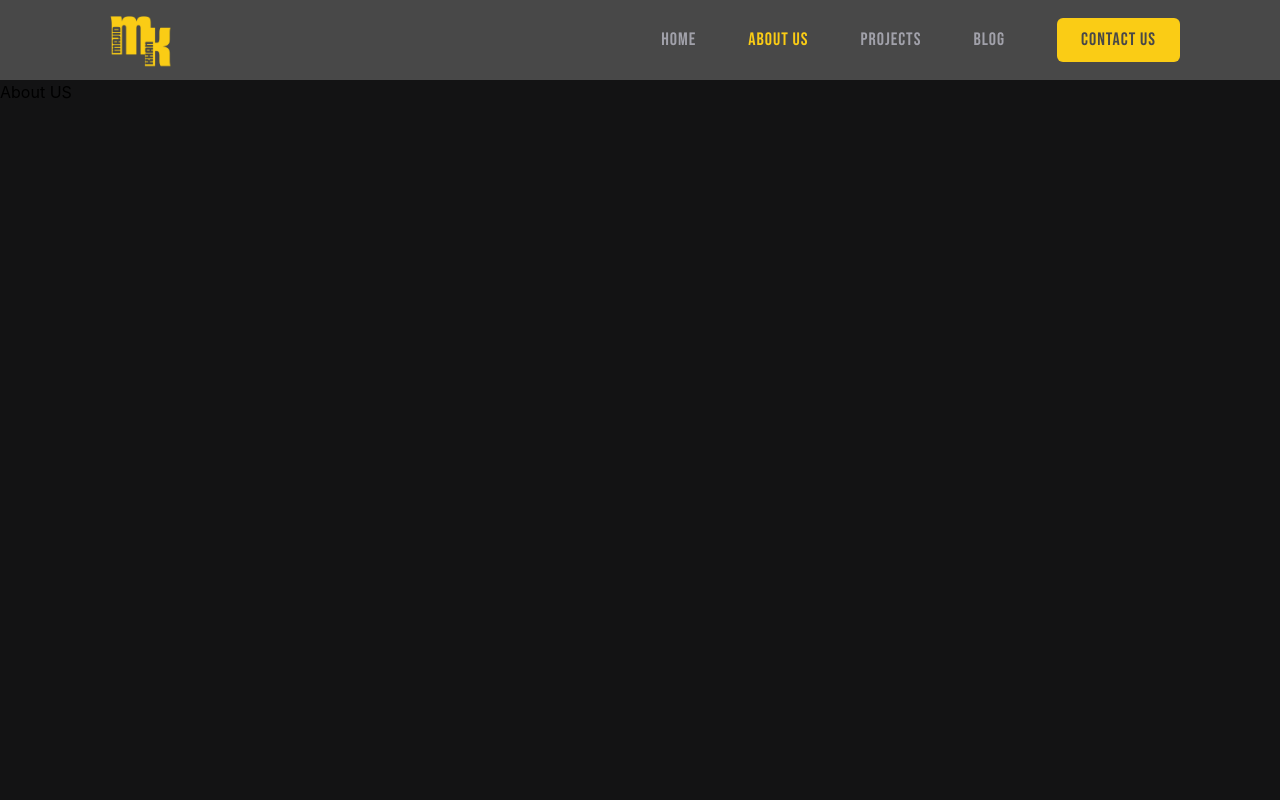
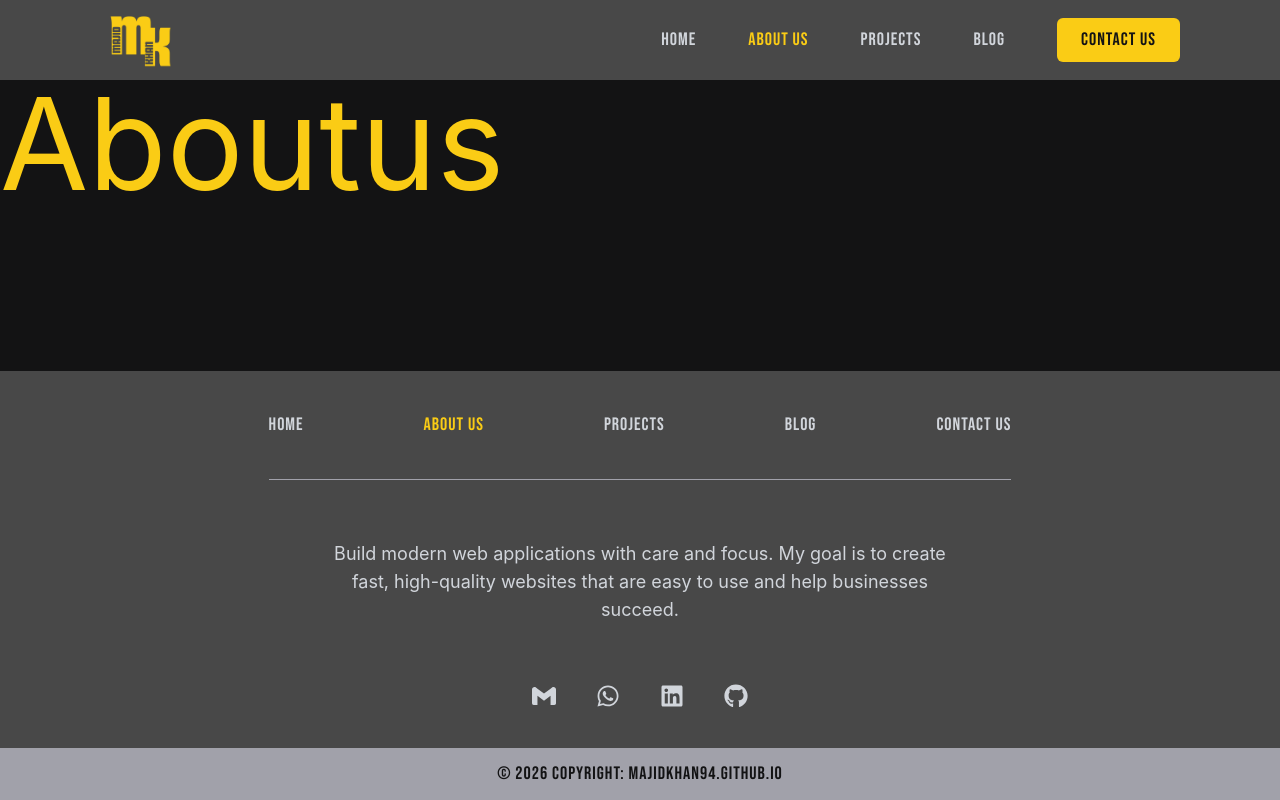
Before and after one commit to Majidkhan94/majidkhan94.github.io, a React (Vite) app: page /Aboutus in a window 1280 px wide. Built offline with nearby package versions, Linux system fonts and the light colour scheme.

Commit message:
Footer Completed

```diff
--- a/src/Components/Footer.jsx
+++ b/src/Components/Footer.jsx
@@ -1,8 +1,45 @@
-export const Footer = ()=>{
-  return(<>
+import { NavLink } from "react-router-dom";
+import { FaGithub, FaLinkedin, FaWhatsapp } from "react-icons/fa";
+import { SiGmail } from "react-icons/si";
 
+export const Footer = () => {
+  return (<>
+      <footer className="bg-CardBgColor w-full flex flex-col justify-center items-center fixed bottom-0">
+        <section>
 
+          <nav className="md:flex gap-30 items-center justify-center font-bebas text-lg tracking-[1px] py-10 hidden">
+            <NavLink to="/" className={({ isActive }) => `transition-all duration-1000 hover:text-GoldColor ${isActive ? "text-GoldColor" : "text-NavColor"}`}> Home </NavLink>
+            <NavLink to="/Aboutus" className={({ isActive }) => `transition-all duration-1000 hover:text-GoldColor ${isActive ? "text-GoldColor" : "text-NavColor"}`}> About Us </NavLink>
+            <NavLink to="/Projects" className={({ isActive }) => `transition-all duration-1000 hover:text-GoldColor ${isActive ? "text-GoldColor" : "text-NavColor"}`}> Projects </NavLink>
+            <NavLink to="/Blog" className={({ isActive }) => `transition-all duration-1000 hover:text-GoldColor ${isActive ? "text-GoldColor" : "text-NavColor"}`}> Blog </NavLink>
+            <NavLink to="/Contactus" className={({ isActive }) => `transition-all duration-1000 hover:text-GoldColor ${isActive ? "text-GoldColor" : "text-NavColor"}`}> Contact Us </NavLink>
+          </nav>
 
+          <hr className="border-GreyColor w-full mx-auto md:flex hidden" />
 
+          {/* Logo */}
+          <span className="flex md:hidden justify-center items-center pt-5">
+          <NavLink to="/"><img className='w-20' src="/Logo.png" /></NavLink>
+          </span>
 
-  </>)}
+          <p className="text-NavColor py-5 md:py-15 text-lg md:w-160 text-center mx-auto">
+            Build modern web applications with care and focus. My goal is to create fast, high-quality websites that are easy to use and help businesses succeed.
+          </p>
+
+        </section>
+
+        <section className="flex flex-col items-center gap-5 pt-5 md:pt-0 w-full">
+
+          <span className="flex pb-5 gap-10 text-2xl text-NavColor items-center justify-center">
+            <a href="mailto:majidkhan.dev94@gmail.com"><SiGmail className="hover:text-GoldColor transition-all" /></a>
+            <a href="https://wa.me/923411022489"><FaWhatsapp className="hover:text-GoldColor transition-all" /></a>
+            <a href="https://www.linkedin.com/in/majidkhan94/"><FaLinkedin className="hover:text-GoldColor transition-all" /></a>
+            <a href="https://github.com/Majidkhan94"><FaGithub className="hover:text-GoldColor transition-all" /></a>
+          </span>
+
+          <span className="text-BodyColor bg-GreyColor w-full text-lg font-bebas text-center py-3 tracking-[1px]">
+            © 2026 Copyright: Majidkhan94.github.io
+          </span>
+        </section>
+      </footer>
+    </>)}
--- a/src/Components/Header.jsx
+++ b/src/Components/Header.jsx
@@ -16,19 +16,19 @@ export const Header = ()=>{
       <nav className="md:flex gap-13 items-center font-bebas text-lg tracking-[1px] hidden">
 
       <NavLink to="/" className={({ isActive }) => `transition-all duration-1000 hover:text-GoldColor
-      ${ isActive ? "text-GoldColor" : "text-GreyColor" }` }> Home </NavLink>
+      ${ isActive ? "text-GoldColor" : "text-NavColor" }` }> Home </NavLink>
 
       <NavLink to="/Aboutus" className={({ isActive }) => `transition-all duration-1000 hover:text-GoldColor
-      ${ isActive ? "text-GoldColor" : "text-GreyColor" }` }> About Us </NavLink>
+      ${ isActive ? "text-GoldColor" : "text-NavColor" }` }> About Us </NavLink>
 
       <NavLink to="/Projects" className={({ isActive }) => `transition-all duration-1000 hover:text-GoldColor
-      ${ isActive ? "text-GoldColor" : "text-GreyColor" }` }> Projects </NavLink>
+      ${ isActive ? "text-GoldColor" : "text-NavColor" }` }> Projects </NavLink>
 
     <NavLink to="/Blog" className={({ isActive }) => `transition-all duration-1000 hover:text-GoldColor
-    ${ isActive ? "text-GoldColor" : "text-GreyColor" }` }> Blog </NavLink>
+    ${ isActive ? "text-GoldColor" : "text-NavColor" }` }> Blog </NavLink>
 
     {/* Contact US Button */}
-    <NavLink to="/Contactus" className="relative overflow-hidden group bg-GoldColor px-6 py-2 rounded-md  text-CardBgColor inline-block">
+    <NavLink to="/Contactus" className="relative overflow-hidden group bg-GoldColor px-6 py-2 rounded-md  text-BodyColor inline-block">
 
     {/* Background Layer jo slide karega */}
     <span className="absolute inset-0 w-0 bg-BodyColor transition-all duration-2000 linear group-hover:w-full"></span>
@@ -47,16 +47,16 @@ export const Header = ()=>{
   <div onClick={() => setIsOpen(false)} className="absolute top-10 right-10 text-GoldColor text-3xl"> ✕ </div>
 
   <NavLink to="/" onClick={() => setIsOpen(false)}
-  className="text-3xl text-GreyColor"> Home </NavLink>
+  className="text-3xl text-NavColor"> Home </NavLink>
 
   <NavLink to="/Aboutus" onClick={() => setIsOpen(false)}
-  className="text-3xl text-GreyColor"> About Us </NavLink>
+  className="text-3xl text-NavColor"> About Us </NavLink>
 
   <NavLink to="/Projects" onClick={() => setIsOpen(false)}
-  className="text-3xl text-GreyColor"> Projects </NavLink>
+  className="text-3xl text-NavColor"> Projects </NavLink>
 
   <NavLink to="/Blog" onClick={() => setIsOpen(false)}
-  className="text-3xl text-GreyColor"> Blog </NavLink>
+  className="text-3xl text-NavColor"> Blog </NavLink>
 
   <NavLink to="/Contactus" onClick={() => setIsOpen(false)}
   className="bg-GoldColor text-BodyColor px-10 py-3 rounded-md text-2xl"> Contact Us </NavLink>
--- a/src/Pages/Aboutus.jsx
+++ b/src/Pages/Aboutus.jsx
@@ -1,4 +1,4 @@
 export const Aboutus = () =>{return(<>
 
-<h1>About US</h1>
+<h1 className="text-9xl text-GoldColor">Aboutus</h1>
 </>)}
--- a/src/Pages/Blog.jsx
+++ b/src/Pages/Blog.jsx
@@ -1 +1,7 @@
-export const Blog = () =>{return(<></>)}
+export const Blog = () =>{return(<>
+
+
+<h1 className="text-9xl text-GoldColor">Blog</h1>
+
+
+</>)}
--- a/src/Pages/Contactus.jsx
+++ b/src/Pages/Contactus.jsx
@@ -1 +1,5 @@
-export const Contactus = () =>{return(<></>)}
+export const Contactus = () =>{return(<>
+
+<h1 className="text-9xl text-GoldColor">Contact Us</h1>
+
+</>)}
--- a/src/Pages/Home.jsx
+++ b/src/Pages/Home.jsx
@@ -3,6 +3,6 @@
 export const Home = ()=>{
   return(<>
 
-
+<h1 className="text-9xl text-GoldColor">Home</h1>
 
   </>)}
--- a/src/Pages/Projects.jsx
+++ b/src/Pages/Projects.jsx
@@ -1 +1,7 @@
-export const Projects = () =>{return(<></>)}
+export const Projects = () =>{return(<>
+
+
+<h1 className="text-9xl text-GoldColor">Project</h1>
+
+
+</>)}
```
